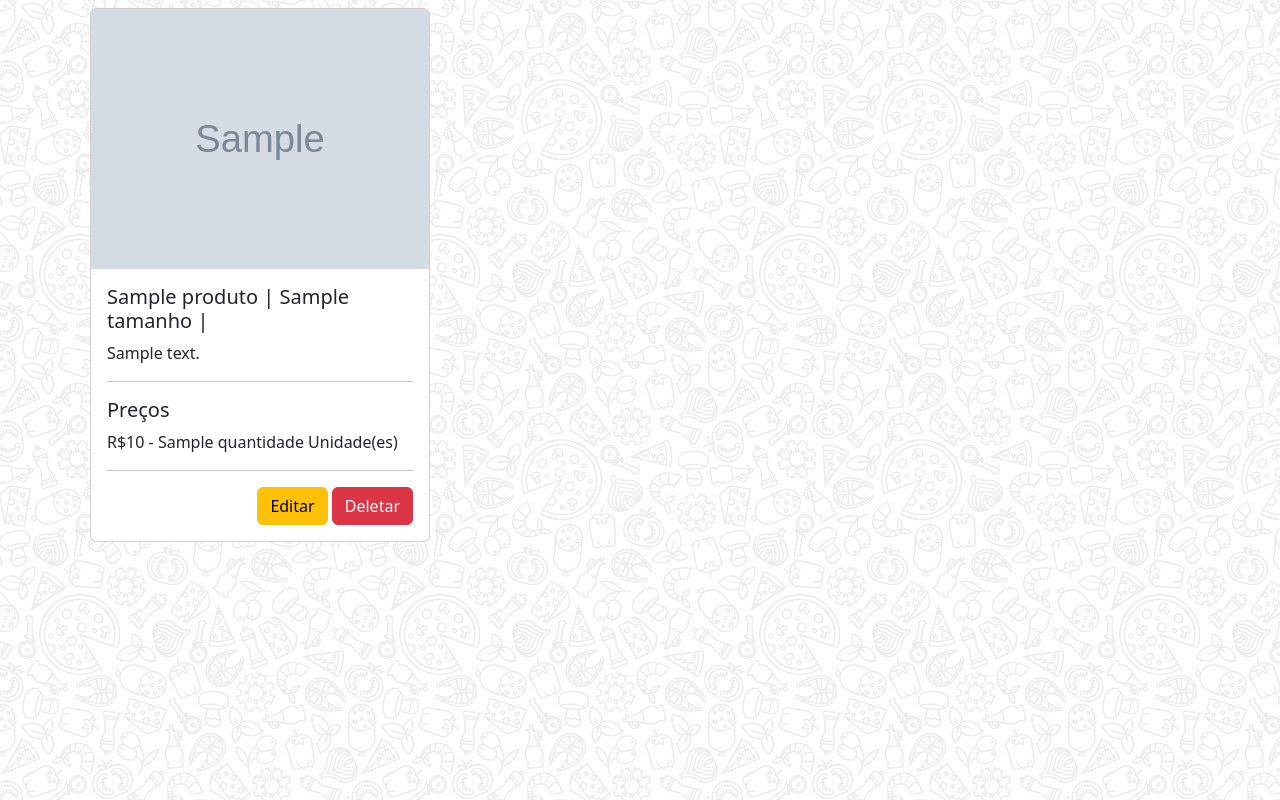
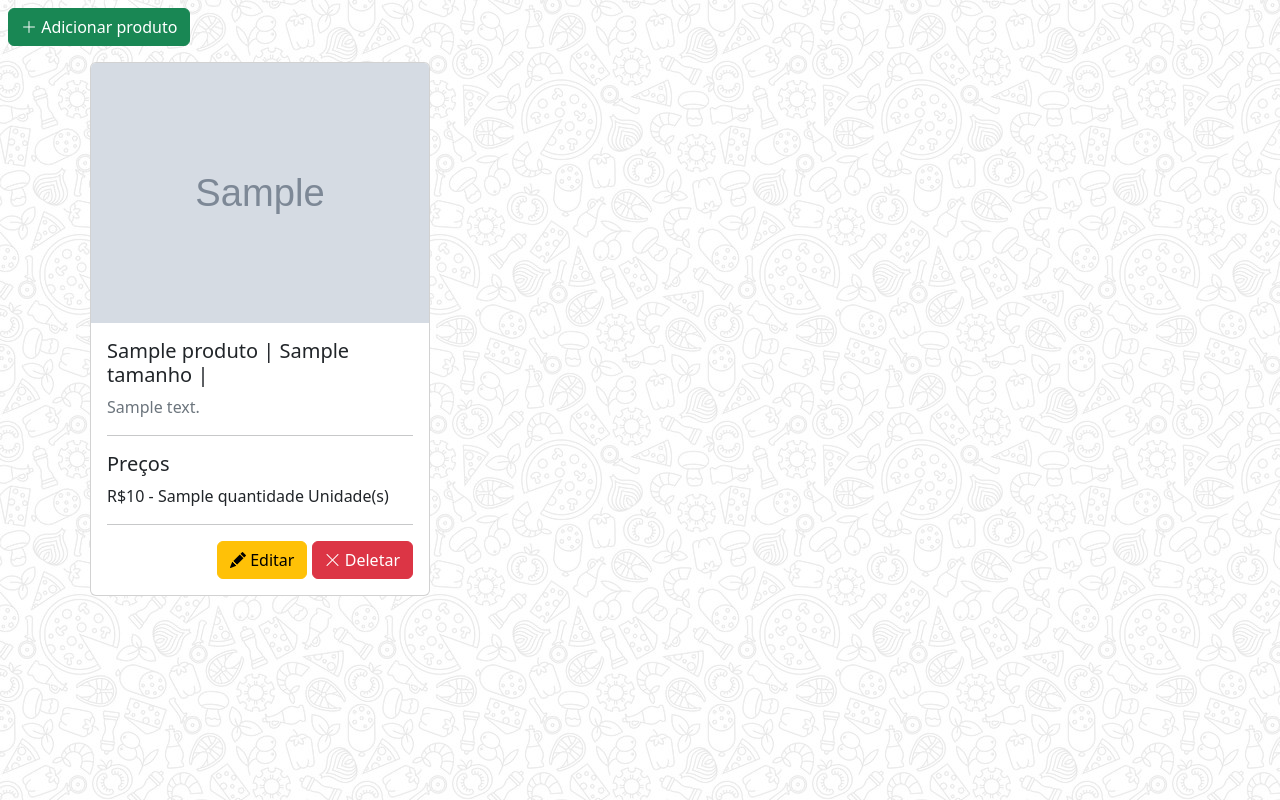
Before and after one commit to giovannins/massasparapizza, a CodeIgniter 4 app: template app/Views/admin/painel.php in a window 1280 px wide. Run offline with PHP 8.4 and a stand-in for CodeIgniter, Linux system fonts and the light colour scheme; the template is opened without the code that fills it: most values are stand-ins (such as "Sample title", 1, 10 or a date in 2020); grey boxes marked "Sample" are stand-in pictures; some libraries are stand-ins or nearby versions.

Commit message:
Arruamndo detalhes

```diff
--- a/app/Views/admin/painel.php
+++ b/app/Views/admin/painel.php
@@ -1,22 +1,23 @@
 <?= $this->extend('default') ?>
 
 <?= $this->section('conteudo') ?>
+<a href="/admin/painel/criar" class="btn btn-success m-2"><i class="bi bi-plus-lg"></i> Adicionar produto</a>
 <div class="container">
     <div id="produtos" class="row">
-            <?php foreach ($produtos as $item): ?>
+        <?php foreach ($produtos as $item) : ?>
             <div class="col-md-4">
                 <div class="card m-2">
-                        <img src="<?= $item['img'] ?>" class="card-img-top" height="260px" width="400"/>
+                    <img src="/imgs/<?= $item['img'] ?>" class="card-img-top" height="260px" width="400" />
                     <div class="card-body">
                         <h5 class="card-title"><?= $item['titulo'] ?> | <?= $item['tamanho'] ?> |</h5>
-                            <p class="card-text "><?= $item['descricao'] ?></p>
+                        <p class="card-text text-muted"><?= $item['descricao'] ?></p>
                         <hr />
                         <h5 class="card-title">Preços</h5>
-                            <p class="card-text">R$<?= $item['valor'] ?> - <?= $item['quantidade'] ?> Unidade(es)</p>
+                        <p class="card-text">R$<?= $item['valor'] ?> - <?= $item['quantidade'] ?> Unidade(s)</p>
                         <hr />
                         <div class="text-end">
-                                <a href="/" class="btn btn-warning">Editar</a>
-                                <a href="/" class="btn btn-danger">Deletar</a>
+                            <a href="/" class="btn btn-warning"><i class="bi bi-pencil-fill"></i> Editar</a>
+                            <button href="/" class="btn btn-danger" onclick="deletar(<?= $item['id'] ?>)" id="delete"><i class="bi bi-x-lg"></i> Deletar</button>
                         </div>
                     </div>
                 </div>
@@ -24,4 +25,18 @@
         <?php endforeach; ?>
     </div>
 </div>
+<script>
+    function deletar(id) {
+        const settings = {
+            "async": true,
+            "crossDomain": true,
+            "url": `/admin/api/delete/${id}`,
+            "method": "DELETE",
+            "headers": {}
+        };
+        $.ajax(settings).done(function(response) {
+            location.reload();
+        });
+    }
+</script>
 <?= $this->endSection() ?>
--- a/app/Views/home/produtos.php
+++ b/app/Views/home/produtos.php
@@ -8,13 +8,13 @@
             <?php foreach ($produtos as $item): ?>
                 <div class="col-md-4">
                     <div class="card m-2">
-                        <img src="<?= $item['img'] ?>" class="card-img-top" height="260px" width="400"/>
+                        <img src="/imgs/<?= $item['img'] ?>" class="card-img-top" height="260px" width="400"/>
                         <div class="card-body">
                             <h5 class="card-title"><?= $item['titulo'] ?> | <?= $item['tamanho'] ?> |</h5>
-                            <p class="card-text "><?= $item['descricao'] ?></p>
+                            <p class="card-text text-muted"><?= $item['descricao'] ?></p>
                             <hr />
                             <h5 class="card-title">Preços</h5>
-                            <p class="card-text">R$<?= $item['valor'] ?> - <?= $item['quantidade'] ?> Unidade(es)</p>
+                            <p class="card-text">R$<?= $item['valor'] ?> - <?= $item['quantidade'] ?> Unidade(s)</p>
                         </div>
                     </div>
                 </div>
```
Lines whose indentation alone changed are shown as unchanged.
